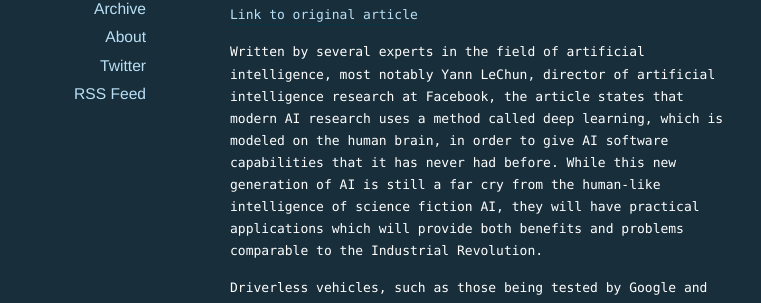
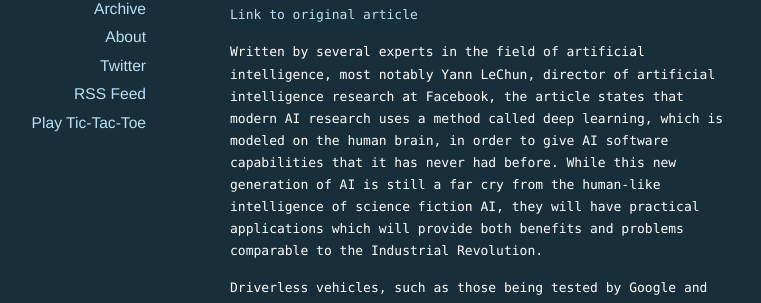
Before and after one commit to cnarans/cnarans, a Jekyll site: the page built from index.html, in a window 1280 px wide. Shown: the part 205-508 px from the top of the page, without its empty margins (160-921 px from the left). Built offline with Jekyll 4.4.1, drawn with Linux system fonts in a browser that asks for light colours; nearby versions of some CDN libraries; the list of posts is cut into pages by our own code.

Commit message:
ttt link

```diff
--- a/_layouts/default.html
+++ b/_layouts/default.html
@@ -38,6 +38,7 @@
           <li><a href="/about">About</a></li>
           <li><a href="https://twitter.com/Colin_T_N">Twitter</a></li>
           <li><a href="/feed.xml">RSS Feed</a></li>
+          <li><a href="cnarans.omahacodeschool.com/ttt">Play Tic-Tac-Toe</a></li>
         </ul>
       </nav>
     </div>
```
